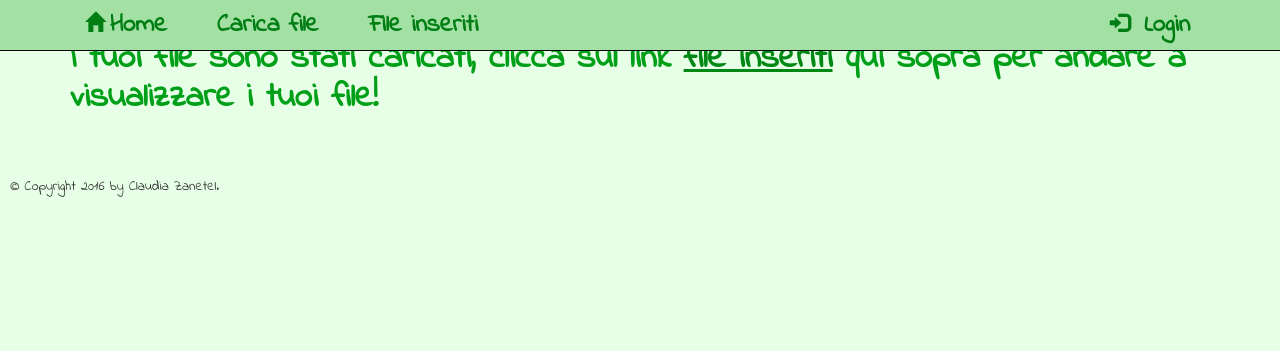
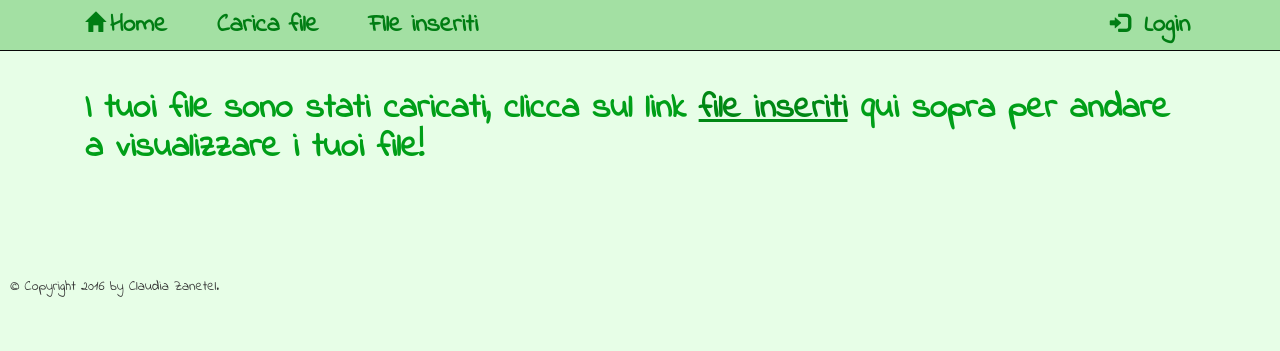
Before and after one commit to claudiazanetel/kid_activities_manager, a Flask app: template templates/transform.html in a window 1280 px wide. Shown: the top 351 px of the page. Run offline with Flask 2, Linux system fonts and the light colour scheme; the template is opened without the code that fills it, so the values that code supplies are empty; some libraries are stand-ins or nearby versions.

Commit message:
fixed transform layout :smile:

```diff
--- a/templates/transform.html
+++ b/templates/transform.html
@@ -2,5 +2,10 @@
 {% block title %}transform{% endblock %}
 
 {% block content %}
-<h4>I tuoi file sono stati caricati, clicca sul link <span class="parole">file inseriti</span> qui sopra per andare a visualizzare i tuoi file!</h4>
+<div class="row row row-content">
+	<div class="col-xs-12" >
+		<h4>I tuoi file sono stati caricati, clicca sul link <a class="parole" href="/weeks">file inseriti</a> qui sopra per andare a visualizzare i tuoi file!</h4>
+	</div>
+</div>
+
 {% endblock %}
```
